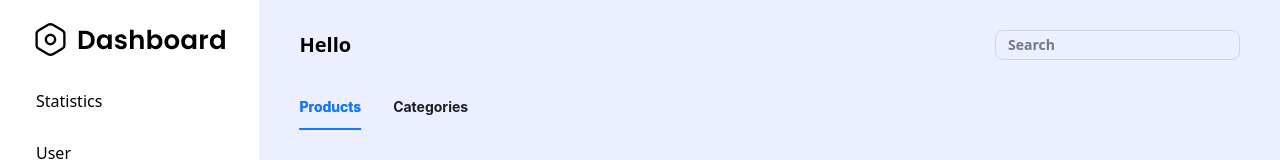
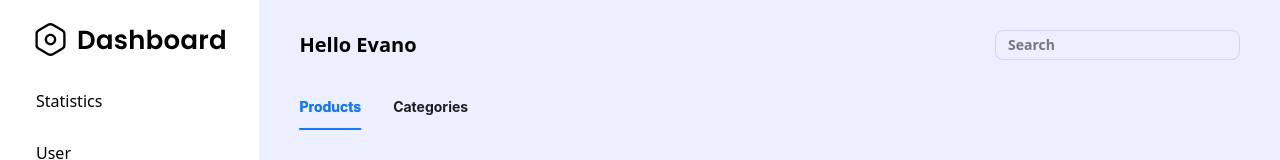
Before and after one commit to XurshidovichBekzod/dashbord, a React (Vite) app: page /product in a window 1280 px wide. Shown: the top 160 px of the page. Built offline with nearby package versions, Linux system fonts and the light colour scheme; sample sign-in values are in the browser's storage.

Commit message:
dashbord

```diff
--- a/src/features/product/Product.tsx
+++ b/src/features/product/Product.tsx
@@ -73,7 +73,7 @@
   return (
     <div>
       <div className="flex items-center justify-between mb-6">
-        <h1 className="text-xl font-semibold">Hello </h1>
+        <h1 className="text-xl font-semibold">Hello Evano</h1>
         <input
           type="text"
           placeholder="Search"
--- a/src/features/product/child/Categories.tsx
+++ b/src/features/product/child/Categories.tsx
@@ -1,6 +1,6 @@
 import { memo, useState } from "react";
 import { Button, Form, Input, Modal, Space, Table } from "antd";
-import { useCategory } from "../store/useCategory";
+import { useCategory } from "../service/useCategory";
 
 const Categories = () => {
     const { getCategorys, createCategory, editCategory, deleteCategory } = useCategory();
```
Also changed, not shown: src/features/product/components/ProductsForm.tsx (added), src/features/product/service/useCategory.ts (renamed from src/features/product/store/useCategory.ts), src/features/product/service/useProducts.ts (added).
